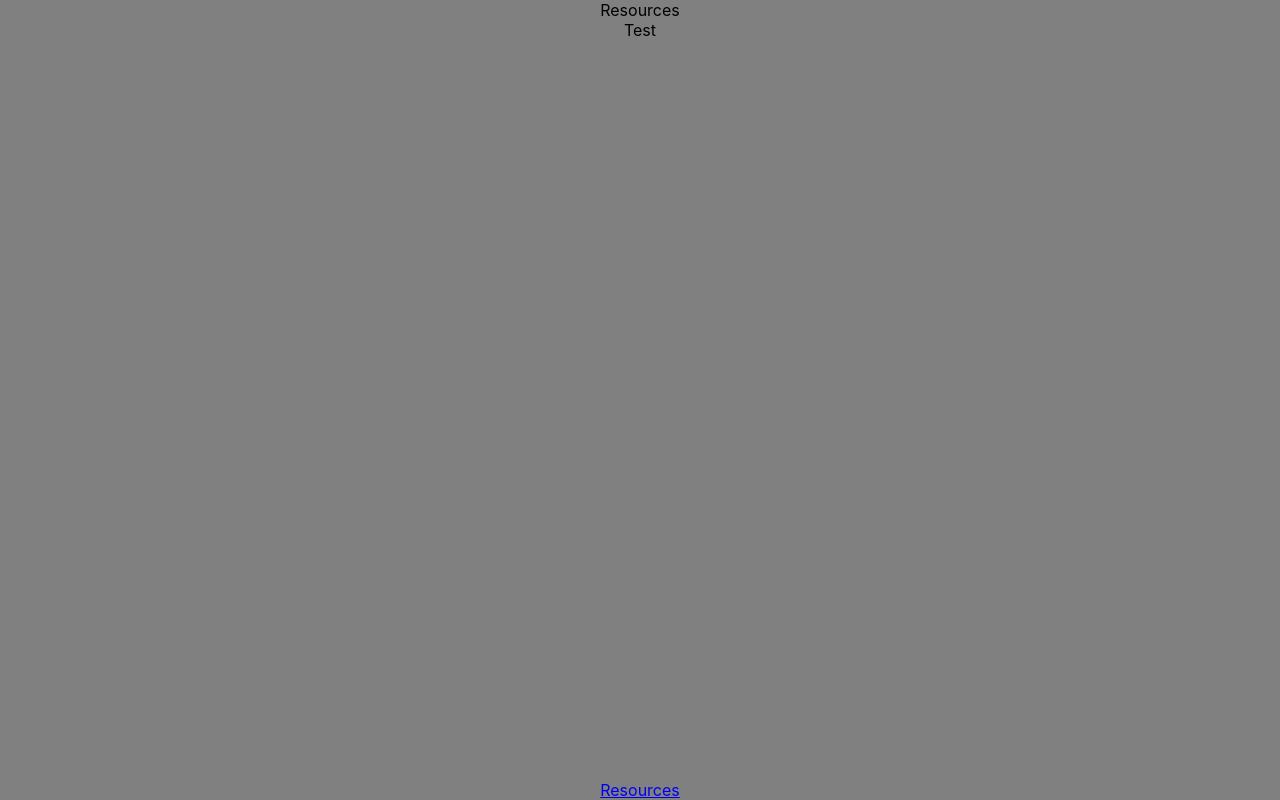
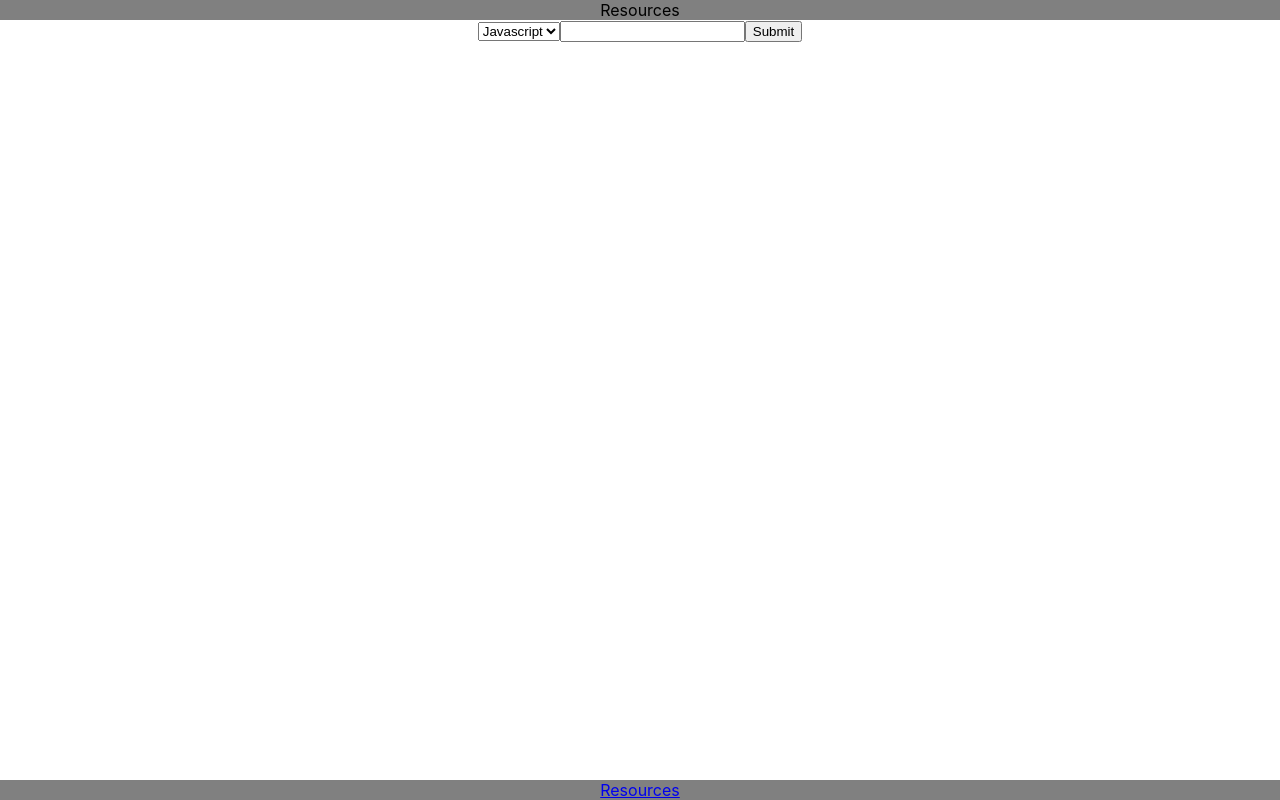
Before and after one commit to mschmauder-hub/todos, a React (Create React App) app: page /add-resource in a window 1280 px wide. Built offline with nearby package versions, Linux system fonts and the light colour scheme.

Commit message:
Add submit button

```diff
--- a/db.json
+++ b/db.json
@@ -18,5 +18,17 @@
       "link": "https://javascript.info/",
       "img": "https://upload.wikimedia.org/wikipedia/commons/thumb/a/a7/React-icon.svg/512px-React-icon.svg.png"
     }
+  ],
+  "categories": [
+    {
+      "id": 1,
+      "name": "React",
+      "img": "https://upload.wikimedia.org/wikipedia/commons/thumb/a/a7/React-icon.svg/512px-React-icon.svg.png"
+    },
+    {
+      "id": 2,
+      "name": "Javascript",
+      "img": "https://cdn.icon-icons.com/icons2/2108/PNG/512/javascript_icon_130900.png"
+    }
   ]
 }
--- a/src/api/resources.js
+++ b/src/api/resources.js
@@ -10,10 +10,10 @@ export async function getResources() {
   return data;
 }
 
-export async function addResource() {
+export function addResource(newTitle) {
   fetch("http://localhost:3333/resources", {
     method: "POST",
-    body: JSON.stringify({ title: "React new stuff" }),
+    body: JSON.stringify({ title: newTitle }),
     headers: { "Content-Type": "application/json" },
   });
 }
--- a/src/pages/AddResourceScreen.js
+++ b/src/pages/AddResourceScreen.js
@@ -1,7 +1,39 @@
-import React from "react";
+import React, { useState } from "react";
+import "./addResourceScreen.css";
 
 const AddResource = () => {
-  return <div>Test</div>;
+  const [resource, setResource] = useState("");
+  const [topic, setTopic] = useState("");
+
+  function handleChange(input) {
+    setResource(input);
+  }
+
+  function handleClick() {
+    console.log(topic, resource);
+  }
+
+  function handleSelect(select) {
+    setTopic(select);
+    console.log(select);
+  }
+
+  return (
+    <div className="addResourceScreen">
+      <select
+        name="resource-topic"
+        onChange={(event) => handleSelect(event.target.value)}
+      >
+        <option value="javascript">Javascript</option>
+        <option value="react">React</option>
+      </select>
+      <input
+        value={resource}
+        onChange={(event) => handleChange(event.target.value)}
+      />
+      <button onClick={handleClick}>Submit</button>
+    </div>
+  );
 };
 
 export default AddResource;
--- a/src/pages/Resources.js
+++ b/src/pages/Resources.js
@@ -4,25 +4,23 @@ import List from "../components/List/List";
 import ListItem from "../components/List/ListItem";
 import ListItemText from "../components/List/ListItemText";
 import ListItemIcon from "../components/List/ListItemIcon";
-import { getResources, addResource } from "../api/resources";
+import { getResources } from "../api/resources";
 import { useHistory } from "react-router-dom";
 
 function Resources() {
   const [resources, setResources] = useState(null);
-  const [addResources, setAddResources] = useState(false);
 
   let history = useHistory();
+  async function getResourceList() {
+    const resources = await getResources();
+    setResources(resources);
+  }
   useEffect(() => {
-    async function getResourceList() {
-      const resources = await getResources();
-      setResources(resources);
-    }
     getResourceList();
-    // setAddResources(false);
-  }, [addResources]);
+  }, []);
 
   async function handleClick() {
-    // addResource().then(setAddResources(true));
+    // addResource().then(getResourceList());
     history.push("/add-resource");
   }
 
--- /dev/null
+++ b/src/pages/addResourceScreen.css
@@ -0,0 +1,3 @@
+.addResourceScreen {
+  background: white;
+}
```
Also changed, not shown: src/components/addItem/dropDownList.js (added), 1 other file (tests, documents, lock files or other folders).
